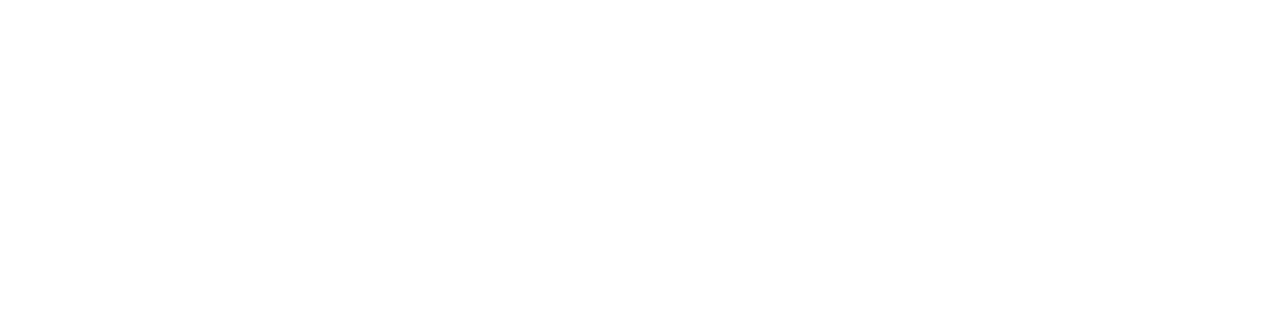
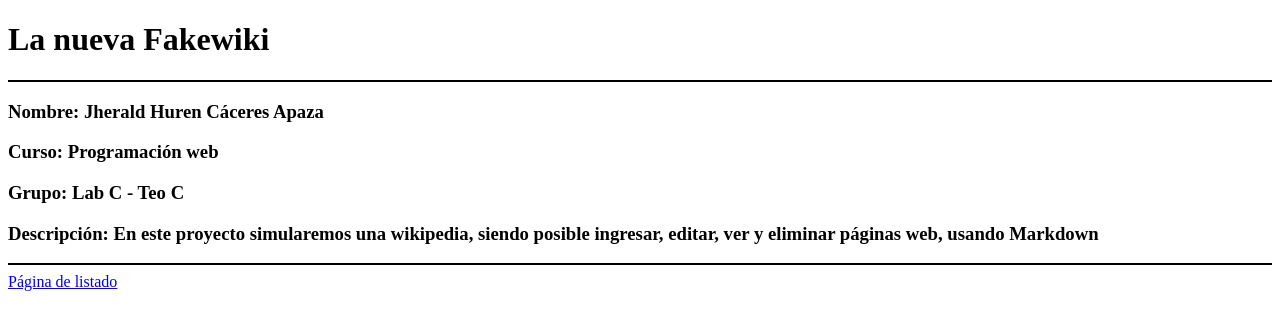
Before and after one commit to JheraldC/TrabajoFinal-PrimeraEntrega, a plain HTML site: page index.html in a window 1280 px wide. Drawn offline with Linux system fonts and the light colour scheme.

Commit message:
añadiendo contenido al index, datos mios y titulo

```diff
--- a/index.html
+++ b/index.html
@@ -1,10 +1,18 @@
 <!DOCTYPE html>
 <html lang="es">
   <head>
-    <title></title>
+    <title>Fakewiki</title>
     <meta charset="UTF-8">
   </head>
 
   <body>
+    <h1>La nueva Fakewiki</h1>
+    <hr color="black" />
+    <h3>Nombre: Jherald Huren Cáceres Apaza</h3>
+    <h3>Curso: Programación web</h3>
+    <h3>Grupo: Lab C - Teo C</h4>
+    <h3>Descripción: En este proyecto simularemos una wikipedia, siendo posible ingresar, editar, ver y eliminar páginas web, usando Markdown</h3>
+    <hr color="black" />
+    <a href="cgi-bin/list.pl">Página de listado</a>
   </body>
 </html>
```
